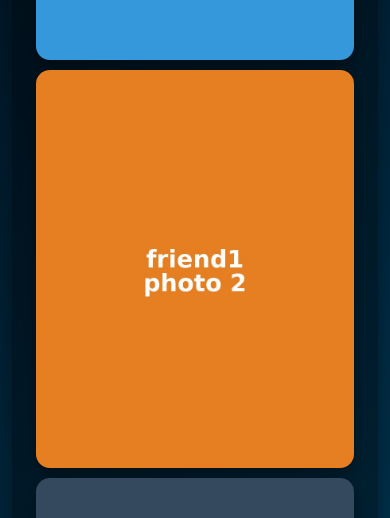
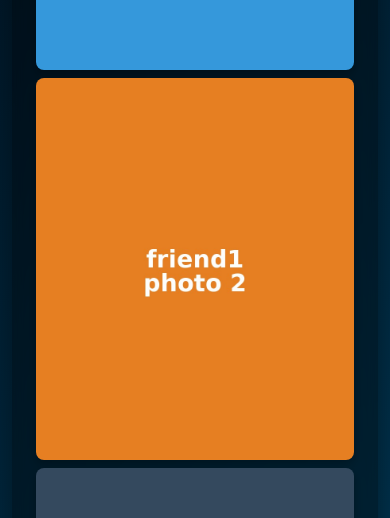
Before and after one commit to reaper1947/ceremony-card, a plain HTML site: page index.html in a window 390 px wide. Shown: the part 267-785 px from the top of the page. Drawn offline with nearby package versions, Linux system fonts and the light colour scheme.

Commit message:
Update style.css

```diff
--- a/style.css
+++ b/style.css
@@ -27,17 +27,36 @@ p { margin: 0.25rem 0; }
 
 .photos {
   display: grid;
-  grid-template-columns: repeat(3, 1fr);
-  gap: 10px;
-  margin: 18px 0;
+  grid-template-columns: repeat(auto-fit, minmax(120px, 1fr));
+  gap: 8px;
+  margin: 16px 0;
 }
+
 .photos img {
-  width: 100%; height: 100%; object-fit: cover;
-  border-radius: 14px;
+  width: 100%;
+  height: auto;
+  aspect-ratio: 3/4;
+  border-radius: 10px;
+  object-fit: cover;
+  box-shadow: 0 4px 10px rgba(0,0,0,0.25);
+  transition: transform 0.2s ease, box-shadow 0.2s ease;
+}
+
+.photos img:hover {
+  transform: scale(1.03);
   box-shadow: 0 8px 16px rgba(0,0,0,0.35);
-  transition: transform 0.3s ease, box-shadow 0.3s ease;
 }
-.photos img:hover { transform: translateY(-2px); box-shadow: 0 12px 26px rgba(0,0,0,0.45); }
+
+/* สำหรับมือถือเล็ก */
+@media (max-width: 480px) {
+  .photos {
+    grid-template-columns: repeat(2, 1fr);
+  }
+  .photos img {
+    aspect-ratio: 1/1.2;
+    border-radius: 8px;
+  }
+}
 
 .btn {
   font-size: 1.05rem;
```
